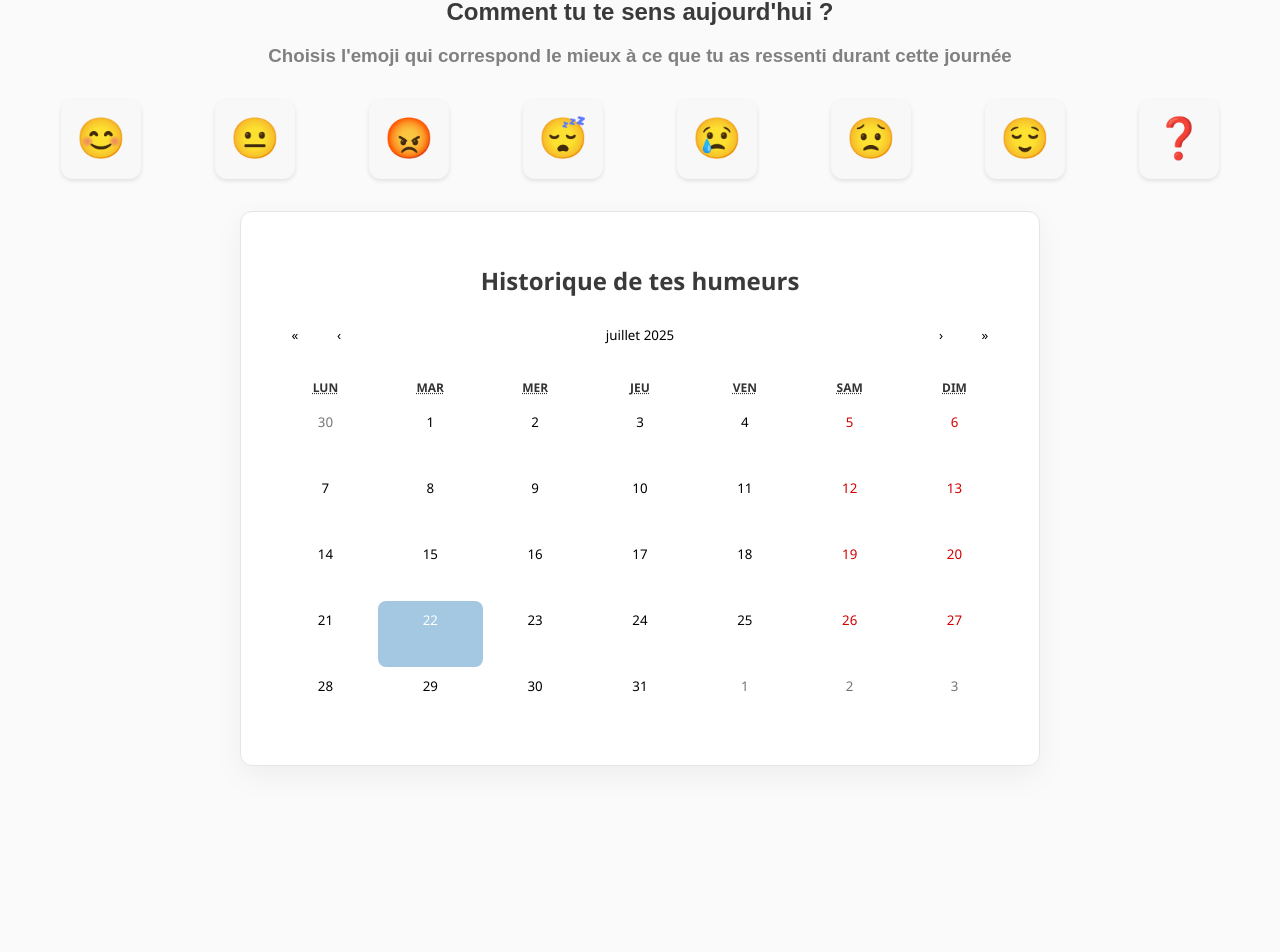
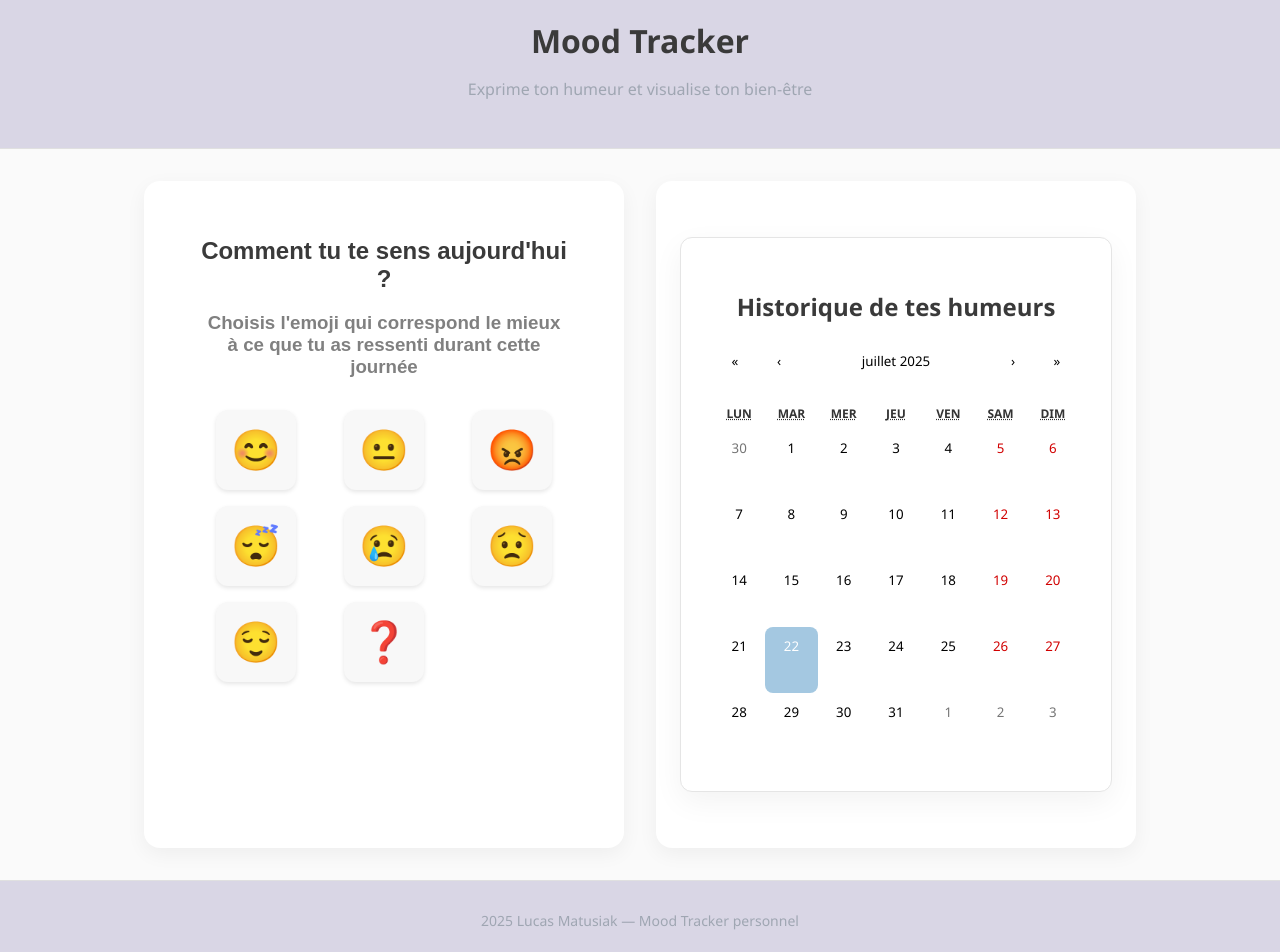
Before and after one commit to Lucas-Matusiak/mini-mood-tracker, a React (Vite) app: page / in a window 1280 px wide. Shown: the part 34-986 px from the top of the page. Before the commit the page ends 832 px from the top, so only its background shows below. Built offline with nearby package versions, Linux system fonts and the light colour scheme.

Commit message:
ajout header + footer

```diff
--- /dev/null
+++ b/src/components/MoodApp/MoodApp.css
@@ -0,0 +1,60 @@
+:root {
+  --bg: #FAFAFA;
+  --primary: #A4C8E1;
+  --secondary: #D9D6E5;
+  --accent: #BFD8B8;
+  --border: #E0E0E0;
+  --text-secondary: #9FA6B2;
+}
+
+.app-container {
+  display: flex;
+  flex-direction: column;
+  min-height: 100vh;
+  background-color: var(--bg);
+}
+
+.app-header {
+  text-align: center;
+  padding: 2rem 1rem;
+  background-color: var(--secondary);
+  border-bottom: 1px solid var(--border);
+  color: #333;
+}
+
+.app-header h1 {
+  font-size: 2rem;
+  margin-bottom: 0.5rem;
+}
+
+.app-header p {
+  color: var(--text-secondary);
+  font-size: 1rem;
+}
+
+.main-content {
+  display: flex;
+  flex-wrap: wrap;
+  justify-content: center;
+  gap: 2rem;
+  padding: 2rem 1rem;
+  flex: 1;
+}
+
+.section {
+  background: white;
+  border-radius: 16px;
+  padding: 1.5rem;
+  box-shadow: 0 6px 20px rgba(0, 0, 0, 0.05);
+  max-width: 480px;
+  width: 100%;
+}
+
+.app-footer {
+  text-align: center;
+  padding: 1rem;
+  font-size: 0.875rem;
+  color: var(--text-secondary);
+  background-color: var(--secondary);
+  border-top: 1px solid var(--border);
+}
--- a/src/components/MoodApp/MoodApp.tsx
+++ b/src/components/MoodApp/MoodApp.tsx
@@ -1,25 +1,41 @@
-import { useEffect, useState } from 'react'
-import { MoodSelector } from '../MoodSelector/MoodSelector'
-import { MoodCalendar } from '../MoodCalendar/MoodCalendar'
+import { useEffect, useState } from "react";
+import { MoodSelector } from "../MoodSelector/MoodSelector";
+import { MoodCalendar } from "../MoodCalendar/MoodCalendar";
+import "./MoodApp.css";
 
 export function MoodApp() {
-  const [moodByDate, setMoodByDate] = useState<Record<string, string>>({})
+  const [moodByDate, setMoodByDate] = useState<Record<string, string>>({});
 
-  // Charger les humeurs depuis localStorage une seule fois
   useEffect(() => {
-    const storedMoods: Record<string, string> = {}
+    const storedMoods: Record<string, string> = {};
     Object.keys(localStorage).forEach((key) => {
       if (/^\d{4}-\d{2}-\d{2}$/.test(key)) {
-        storedMoods[key] = localStorage.getItem(key) || ''
+        storedMoods[key] = localStorage.getItem(key) || "";
       }
-    })
-    setMoodByDate(storedMoods)
-  }, [])
+    });
+    setMoodByDate(storedMoods);
+  }, []);
 
   return (
-    <div>
-      <MoodSelector moodByDate={moodByDate} setMoodByDate={setMoodByDate} />
-      <MoodCalendar moodByDate={moodByDate} setMoodByDate={setMoodByDate} />
+    <div className="app-container">
+      <header className="app-header">
+        <h1>Mood Tracker</h1>
+        <p>Exprime ton humeur et visualise ton bien-être</p>
+      </header>
+
+      <main className="main-content">
+        <section className="section mood-selector-section">
+          <MoodSelector moodByDate={moodByDate} setMoodByDate={setMoodByDate} />
+        </section>
+
+        <section className="section mood-calendar-section">
+          <MoodCalendar moodByDate={moodByDate} setMoodByDate={setMoodByDate} />
+        </section>
+      </main>
+
+      <footer className="app-footer">
+        <p>2025 Lucas Matusiak — Mood Tracker personnel</p>
+      </footer>
     </div>
-  )
+  );
 }
```
